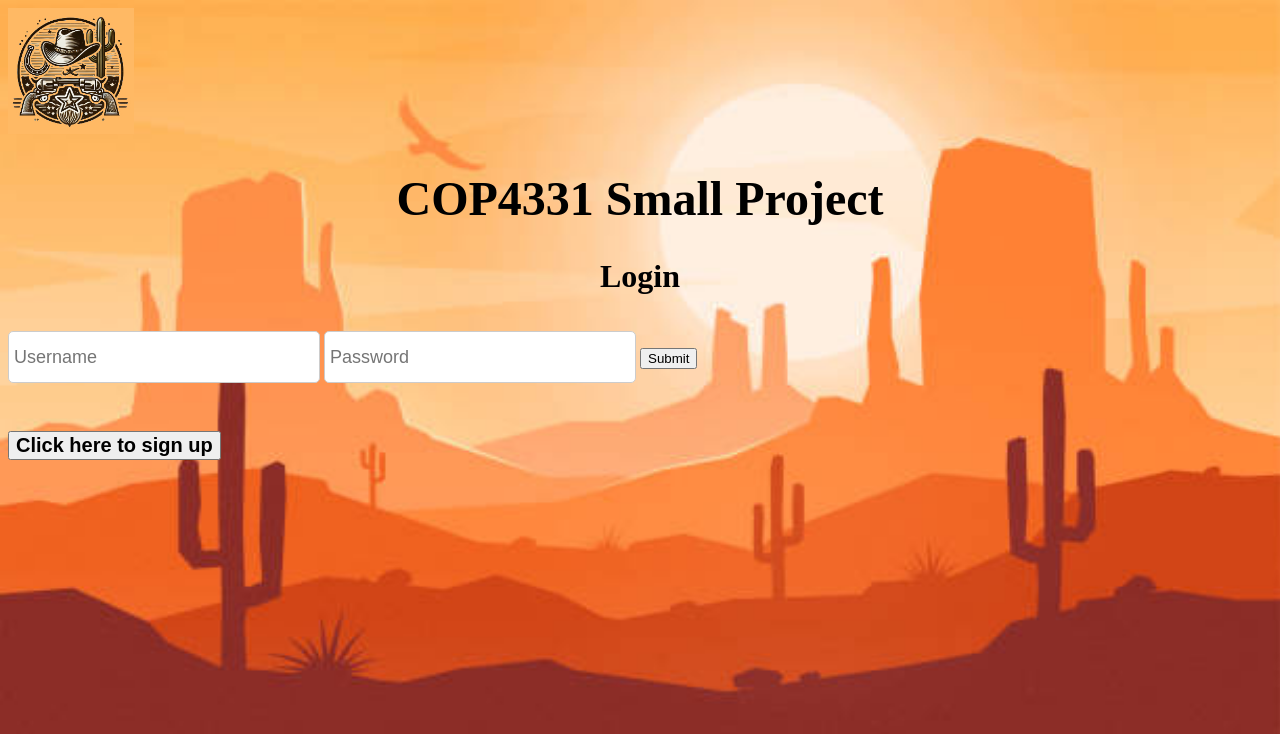
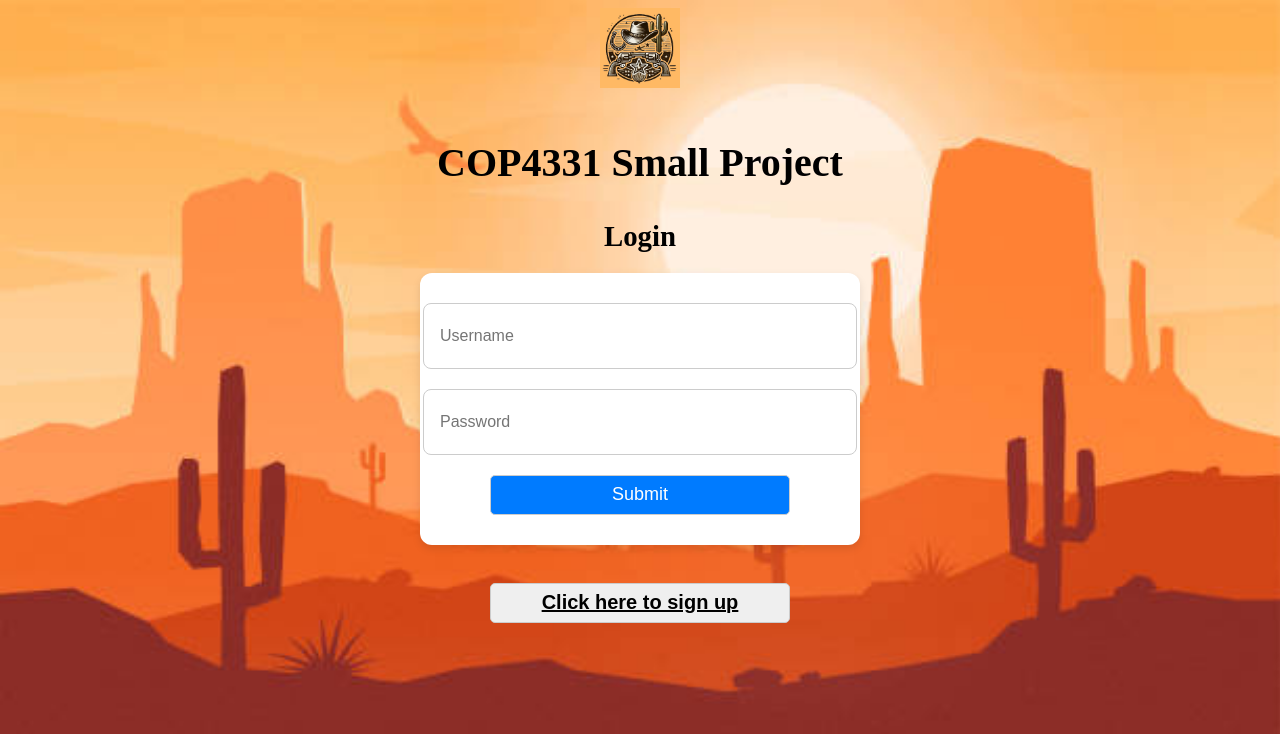
Before and after one commit to JoeBai3r/Wild-West-Contact-Manager, a PHP site: page / in a window 1280 px wide. Shown: the top 734 px of the page. Run offline with PHP 8.4, Linux system fonts and the light colour scheme.

Commit message:
Updated styles.css

```diff
--- a/styles.css
+++ b/styles.css
@@ -1,18 +1,13 @@
+
 body {
-    background-color: #ffb964;
-    background-image: url('/images/wildwest.jpg');
+  display: flex;
+  flex-direction: column;
+  align-items: center;
+  justify-content: center;
+  background-image: url('wildwest.jpg');
   background-repeat: no-repeat;
   background-attachment: fixed;
   background-size: cover;
-}
-
-
-/* Center the form and its input boxes */
-form {
-    display: flex;
-    flex-direction: column; /* Stack items vertically */
-    align-items: center;    /* Center items horizontally */
-    margin: 0 auto;         /* Center the form on the page */
 }
 
 #projectTitle {
@@ -20,20 +15,21 @@ form {
 font-size: 300%;
 }
 
-#logInTitle {
+#title {
+  font-size: 2.5rem;
+  color: black;
+  margin-bottom: 10px;
   text-align: center;
-  font-size: 200%;
-  height: 10px;
 }
 
-#signUpTitle {
+#loginTitle {
+  font-size: 1.8rem;
+  margin-bottom: 20px;
   text-align: center;
-  font-size: 200%;
-  height: 10px;
+  color: black;
 }
 
-
-input[type="text"], input[type="password"], input[type="submit"] {
+input[type="text"], input[type="password"], button[type="button"] {
   height: 40px;
   width: 300px;
   font-size: 18px;
@@ -43,18 +39,33 @@ input[type="text"], input[type="password"], input[type="submit"] {
   border-radius: 5px;
 }
 
-
-input[type="submit"] {
+#submitLogin {
   background-color: #007BFF;
   color: white;
   cursor: pointer;
-    height: 45px;
-    width: 310px;
+}
+#submitLogin:hover {
+  background-color: #0056b3;
 }
 
-input[type="submit"]:hover {
+#submitSignup {
+  background-color: #007BFF;
+  color: white;
+  cursor: pointer;
+}
+#submitSignup:hover {
   background-color: #0056b3;
 }
+
+/*button[type="button"] {
+  background-color: #007BFF;
+  color: white;
+  cursor: pointer;
+}
+
+button[type="button"]:hover {
+background-color: #0056b3;
+}*/
 
 #signUpLink {
 font-size: 20px;
@@ -63,7 +74,7 @@ input[type="submit"]:hover {
 font-weight: bold;
 display: block;
 margin-top: 20px;
-  text-align: center;s
+text-align: center;
 text-decoration: underline;
 }
 
@@ -72,27 +83,55 @@ input[type="submit"]:hover {
 text-decoration: underline;
 }
 
-#link {
-	display: inline-block; /* Wrap the border and background tightly around the text */
-	text-align: center;
-	font-size: 150%;
-	background-color: white;
-	border: 2px solid black;
-	padding: 5px 10px; /* Optional: Add some space inside the border */
-	border-radius: 5px; /* Optional: Add rounded corners */
+#logo {
+  width: 80px;
+  height: auto;
+  margin-bottom: 20px;
 }
 
-#logo {
-	width: 10%;
-	height: 10%;
-	left: 0;
+
+#loginSection {
+  display: flex;
+  flex-direction: column;
+  align-items: center;
+  background-color: #fff;
+  border-radius: 12px;
+  box-shadow: 0 4px 8px rgba(0, 0, 0, 0.1);
+  padding: 20px;
+  max-width: 400px;
+  width: 100%;
 }
 
-#title {
-	text-align: center;
-	font-size: 300%;
+#loginSection input {
+  width: 100%;
+  padding: 12px 16px;
+  margin: 10px 0;
+  border: 1px solid #ccc;
+  border-radius: 8px;
+  font-size: 1rem;
+  outline: none;
+  transition: border-color 0.3s;
 }
-h2 {
-	text-align:center;
-	font-size:200%;
+
+#signupSection {
+  display: flex;
+  flex-direction: column;
+  align-items: center;
+  background-color: #fff;
+  border-radius: 12px;
+  box-shadow: 0 4px 8px rgba(0, 0, 0, 0.1);
+  padding: 20px;
+  max-width: 400px;
+  width: 100%;
 }
+
+#signSection input {
+  width: 100%;
+  padding: 12px 16px;
+  margin: 10px 0;
+  border: 1px solid #ccc;
+  border-radius: 8px;
+  font-size: 1rem;
+  outline: none;
+  transition: border-color 0.3s;
+}
```
Lines whose indentation alone changed are shown as unchanged.
